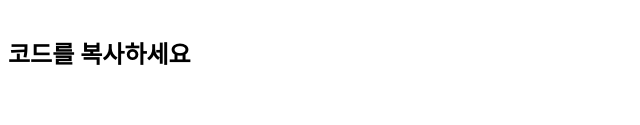
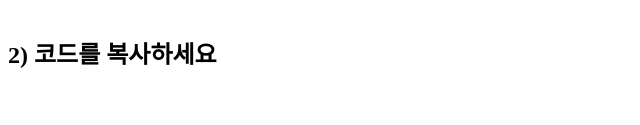
Before and after one commit to sylbee/CKtest, a plain HTML site: page index.html in a window 1280 px wide. Shown: the part 215-340 px from the top of the page, without its empty margins (0-640 px from the left). Drawn offline with Linux system fonts and the light colour scheme.

Commit message:
Update index.html

```diff
--- a/index.html
+++ b/index.html
@@ -55,7 +55,7 @@ function doDisplay() {
 </script>
 <br><br>
 
-<h2> 코드를 복사하세요 </h2>
+<h2>2) 코드를 복사하세요 </h2>
 
 <p id="result" style="margin-top: 50px; margin-bottom: 10px; font-size: 15px;"> </p>
 <button id="btn_select_copy" style="display: none; font-size: 20px;" >코드 복사하기</button>
```
